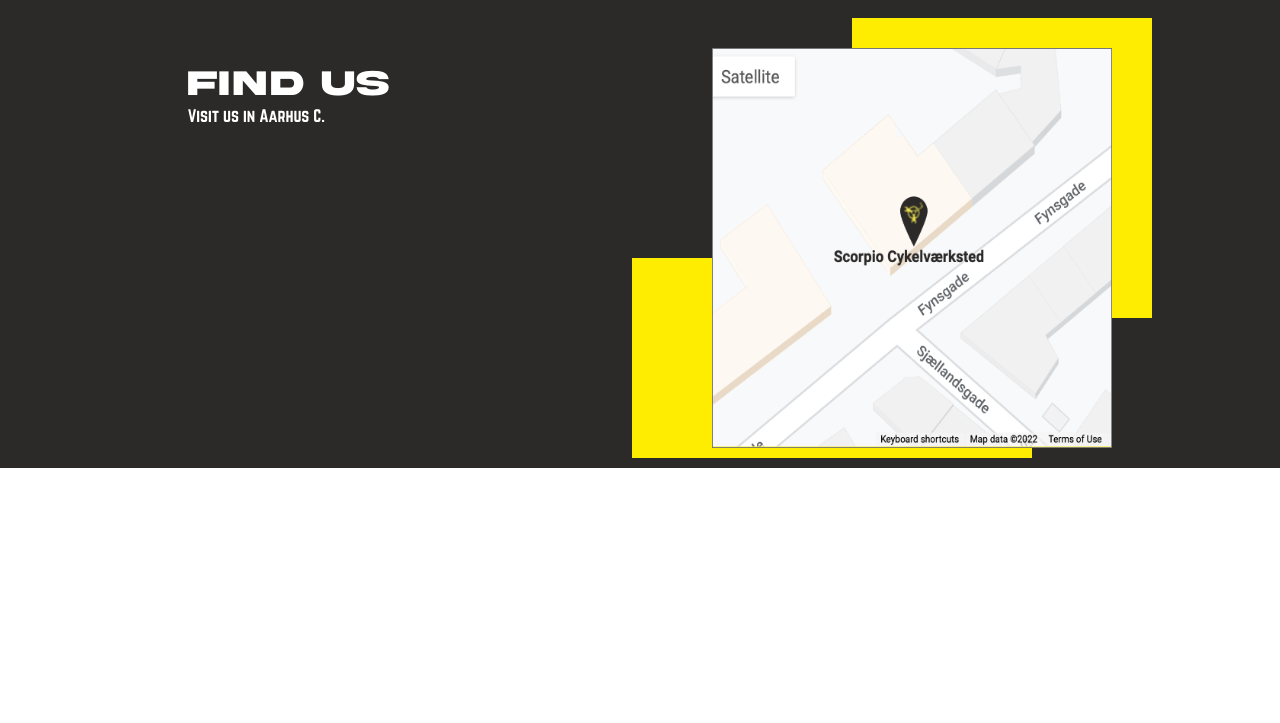
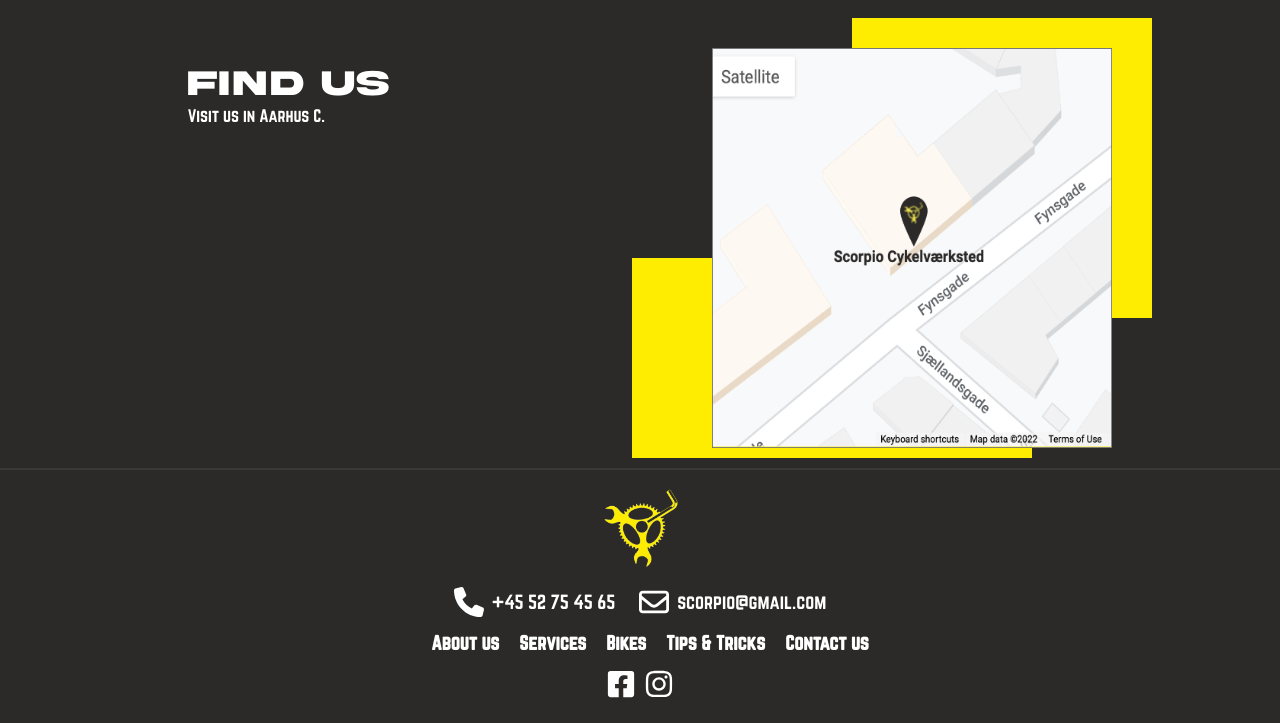
Before and after one commit to vexleet/baaa-exam-project2, a website: page index.html in a window 1280 px wide. Shown: the part 1819-2542 px from the top of the page. Before the commit the page ends 2287 px from the top, so only its background shows below. Drawn offline with Linux system fonts and the light colour scheme; files whose address does not match are found by name.

Commit message:
fix index page

```diff
--- a/index.html
+++ b/index.html
@@ -32,18 +32,18 @@
         </ul>
     </div>
 
-    <div class="relative flex text-center items-center justify-center flex-col h-60 lg:h-96">
+    <section class="relative flex text-center items-center justify-center flex-col h-60 lg:h-96">
         <div class="bg-black opacity-50 w-full h-full absolute -z-10"></div>
         <img class="absolute top-0 left-0 -z-20 h-full w-full object-cover" src="assets/images/home-header.jpeg"
              alt="A wall with instruments for fixing bikes"/>
 
         <h1 class="uppercase font-akira text-4xl text-white">Scorpio Bikes</h1>
         <p class="uppercase font-normal text-lg text-white">WELCOME TO THE BEST BIKE REPAIR SHOP IN AARHUS.</p>
-    </div>
+    </section>
 </header>
 
 <main class="py-5 px-4 bg-primary-900  h-full">
-    <div class="flex flex-col lg:flex-row lg:justify-between relative z-40">
+    <section class="flex flex-col lg:flex-row lg:justify-between relative z-40">
         <a href="services.html" class="page-card">
             <div class="bg-black opacity-30 w-full h-full absolute -z-10 blur-sm"></div>
             <img class="absolute top-0 left-0 -z-20 blur-sm h-full object-cover w-full"
@@ -74,13 +74,13 @@
             <p class="text-md text-white">The collection.</p>
         </a>
 
-    </div>
+    </section>
 
-    <div>
+    <section>
         <h2 class="text-4xl text-center text-white mb-4 font-bold">Tips & Tricks</h2>
 
         <div class="flex flex-col lg:flex-row ">
-            <div class="flex flex-col lg:w-1/3">
+            <article class="flex flex-col lg:w-1/3">
                 <img class="w-full h-40 object-cover lg:h-60" src="assets/images/blog-image-1.png"
                      alt="Image of a man cleaning the oil of the chain with a tissue"/>
 
@@ -89,9 +89,9 @@
                     <p class="text-white text-md">Follow along, if you want to learn how to oil your bike like a
                         professional.</p>
                 </div>
-            </div>
+            </article>
 
-            <div class="flex flex-col mt-5 lg:mt-0 lg:w-1/3 lg:mx-8">
+            <article class="flex flex-col mt-5 lg:mt-0 lg:w-1/3 lg:mx-8">
                 <img class="w-full h-40 object-cover lg:h-60" src="assets/images/blog-image-2.png"
                      alt="Person with gloves changing tires of a bicycle"/>
 
@@ -100,14 +100,14 @@
                     <p class="text-white text-md">You always wanted to find out how to change your tires yourself? I got
                         you.</p>
                 </div>
-            </div>
+            </article>
         </div>
         <a class="btn mx-auto block mt-5 w-fit" href="tips-tricks.html">
             See all
         </a>
-    </div>
+    </section>
 
-    <div
+    <section
         class="bg-primary-700 flex flex-col justify-center items-center rounded mt-3 py-6 px-3 lg:bg-transparent lg:flex lg:justify-around lg:flex-row">
         <img src="assets/images/newsletter-side-image.png" alt="Inside of store showing bicycles on sale and products"
              class="hidden lg:block h-[600px] w-1/2 object-cover"/>
@@ -124,9 +124,9 @@
                 <button class="btn block mt-5 mx-auto lg:ml-5 lg:mt-0">Subscribe</button>
             </div>
         </div>
-    </div>
+    </section>
 
-    <div class="relative z-40 lg:flex lg:justify-around lg:mt-6">
+    <section class="relative z-40 lg:flex lg:justify-around lg:mt-6">
         <div class="flex flex-col">
             <h2 class="text-4xl text-center lg:text-left text-white mt-4 font-akira">Find us</h2>
             <p class="text-center lg:text-left text-white">Visit us in Aarhus C.</p>
@@ -140,8 +140,63 @@
             <div
                 class="hidden lg:block w-[400px] h-[200px] absolute -bottom-[10px] -left-[100px] bg-secondary -z-10"></div>
         </div>
-    </div>
+    </section>
 </main>
+
+<footer class="bg-primary-900 px-4 pb-6 border-t-2 border-primary-700 pt-4">
+    <a class="hidden lg:block" href="index.html">
+        <img class="w-20 mx-auto mb-4" src="assets/logo.png" alt="Logo of Scorpio bike"/>
+    </a>
+
+    <ul class="lg:flex lg:items-center lg:justify-center lg:gap-6">
+        <li class="flex items-center justify-center">
+            <svg xmlns="http://www.w3.org/2000/svg" class="fill-white" width="30" height="30" viewBox="0 0 512 512">
+                <!--! Font Awesome Pro 6.1.1 by @fontawesome - https://fontawesome.com License - https://fontawesome.com/license (Commercial License) Copyright 2022 Fonticons, Inc. -->
+                <path
+                    d="M511.2 387l-23.25 100.8c-3.266 14.25-15.79 24.22-30.46 24.22C205.2 512 0 306.8 0 54.5c0-14.66 9.969-27.2 24.22-30.45l100.8-23.25C139.7-2.602 154.7 5.018 160.8 18.92l46.52 108.5c5.438 12.78 1.77 27.67-8.98 36.45L144.5 207.1c33.98 69.22 90.26 125.5 159.5 159.5l44.08-53.8c8.688-10.78 23.69-14.51 36.47-8.975l108.5 46.51C506.1 357.2 514.6 372.4 511.2 387z"/>
+            </svg>
+            <a class="ml-2 text-white text-lg" href="tel:+4552754565">+45 52 75 45 65</a>
+        </li>
+        <li class="flex items-center justify-center mt-3 lg:mt-0">
+            <svg xmlns="http://www.w3.org/2000/svg" class="fill-white" width="30" height="30" viewBox="0 0 512 512">
+                <!--! Font Awesome Pro 6.1.1 by @fontawesome - https://fontawesome.com License - https://fontawesome.com/license (Commercial License) Copyright 2022 Fonticons, Inc. -->
+                <path
+                    d="M0 128C0 92.65 28.65 64 64 64H448C483.3 64 512 92.65 512 128V384C512 419.3 483.3 448 448 448H64C28.65 448 0 419.3 0 384V128zM48 128V150.1L220.5 291.7C241.1 308.7 270.9 308.7 291.5 291.7L464 150.1V127.1C464 119.2 456.8 111.1 448 111.1H64C55.16 111.1 48 119.2 48 127.1L48 128zM48 212.2V384C48 392.8 55.16 400 64 400H448C456.8 400 464 392.8 464 384V212.2L322 328.8C283.6 360.3 228.4 360.3 189.1 328.8L48 212.2z"/>
+            </svg>
+            <a class="ml-2 text-white text-lg" href="mailto:scorpio@gmail.com">scorpio@gmail.com</a>
+        </li>
+    </ul>
+
+    <ul class="hidden items-center justify-center flex-row lg:flex mt-3">
+        <li class="navigation-list"><a href="about-us.html">About us</a></li>
+        <li class="navigation-list"><a href="services.html">Services</a></li>
+        <li class="navigation-list"><a href="bikes.html">Bikes</a></li>
+        <li class="navigation-list"><a href="tips-tricks.html">Tips & Tricks</a></li>
+        <li class="navigation-list"><a href="contact.html">Contact us</a></li>
+    </ul>
+
+    <ul class="flex items-center justify-center mt-3 gap-2">
+        <li>
+            <a>
+                <svg xmlns="http://www.w3.org/2000/svg" class="fill-white" width="30" height="30" viewBox="0 0 448 512">
+                    <!--! Font Awesome Pro 6.1.1 by @fontawesome - https://fontawesome.com License - https://fontawesome.com/license (Commercial License) Copyright 2022 Fonticons, Inc. -->
+                    <path
+                        d="M400 32H48A48 48 0 0 0 0 80v352a48 48 0 0 0 48 48h137.25V327.69h-63V256h63v-54.64c0-62.15 37-96.48 93.67-96.48 27.14 0 55.52 4.84 55.52 4.84v61h-31.27c-30.81 0-40.42 19.12-40.42 38.73V256h68.78l-11 71.69h-57.78V480H400a48 48 0 0 0 48-48V80a48 48 0 0 0-48-48z"/>
+                </svg>
+            </a>
+        </li>
+        <li>
+            <a>
+                <svg xmlns="http://www.w3.org/2000/svg" class="fill-white" width="30" height="30" viewBox="0 0 448 512">
+                    <!--! Font Awesome Pro 6.1.1 by @fontawesome - https://fontawesome.com License - https://fontawesome.com/license (Commercial License) Copyright 2022 Fonticons, Inc. -->
+                    <path
+                        d="M224.1 141c-63.6 0-114.9 51.3-114.9 114.9s51.3 114.9 114.9 114.9S339 319.5 339 255.9 287.7 141 224.1 141zm0 189.6c-41.1 0-74.7-33.5-74.7-74.7s33.5-74.7 74.7-74.7 74.7 33.5 74.7 74.7-33.6 74.7-74.7 74.7zm146.4-194.3c0 14.9-12 26.8-26.8 26.8-14.9 0-26.8-12-26.8-26.8s12-26.8 26.8-26.8 26.8 12 26.8 26.8zm76.1 27.2c-1.7-35.9-9.9-67.7-36.2-93.9-26.2-26.2-58-34.4-93.9-36.2-37-2.1-147.9-2.1-184.9 0-35.8 1.7-67.6 9.9-93.9 36.1s-34.4 58-36.2 93.9c-2.1 37-2.1 147.9 0 184.9 1.7 35.9 9.9 67.7 36.2 93.9s58 34.4 93.9 36.2c37 2.1 147.9 2.1 184.9 0 35.9-1.7 67.7-9.9 93.9-36.2 26.2-26.2 34.4-58 36.2-93.9 2.1-37 2.1-147.8 0-184.8zM398.8 388c-7.8 19.6-22.9 34.7-42.6 42.6-29.5 11.7-99.5 9-132.1 9s-102.7 2.6-132.1-9c-19.6-7.8-34.7-22.9-42.6-42.6-11.7-29.5-9-99.5-9-132.1s-2.6-102.7 9-132.1c7.8-19.6 22.9-34.7 42.6-42.6 29.5-11.7 99.5-9 132.1-9s102.7-2.6 132.1 9c19.6 7.8 34.7 22.9 42.6 42.6 11.7 29.5 9 99.5 9 132.1s2.7 102.7-9 132.1z"/>
+                </svg>
+            </a>
+        </li>
+    </ul>
+</footer>
+
 <script src="scripts/navigation.js"></script>
 </body>
 </html>
```
